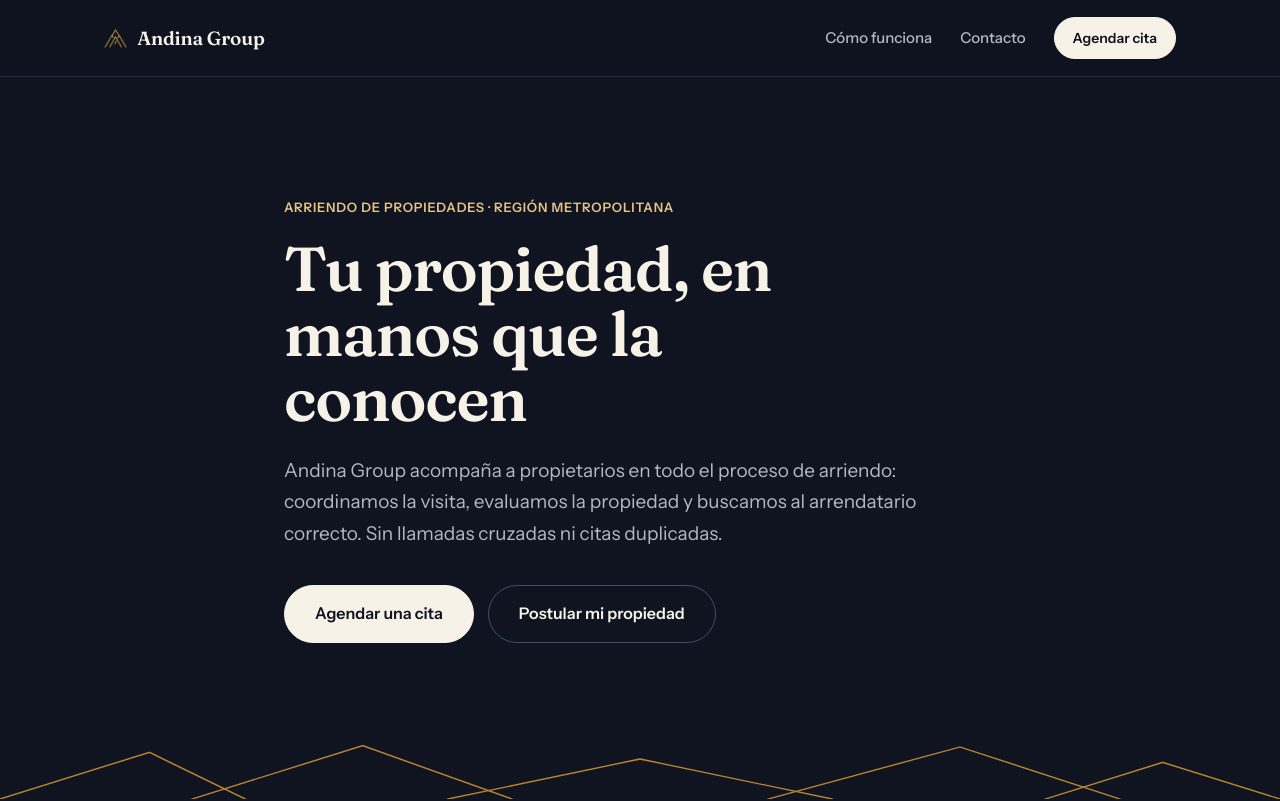
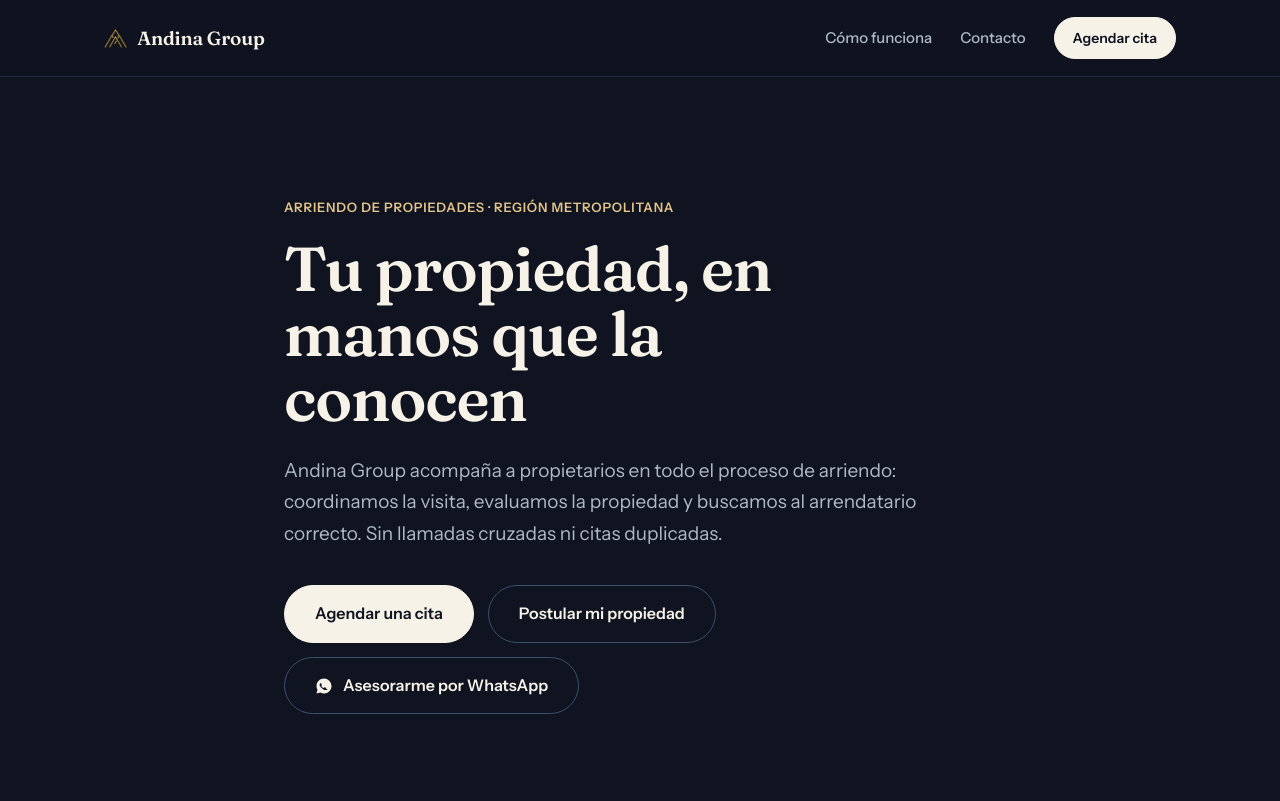
Before and after one commit to SVelez1904/andinagroup, a React (Vite) app: page / in a window 1280 px wide. Shown: the top 801 px of the page. Built offline with nearby package versions, Linux system fonts and the light colour scheme.

Commit message:
adaptacion de boton de whatsapp para contacto

```diff
--- a/src/App.css
+++ b/src/App.css
@@ -395,3 +395,33 @@
     order: 0;
   }
 }
+
+/* BOTÓN DE WHATSAPP INTEGRADO */
+.btn--whatsapp {
+  background: transparent;
+  color: #f7f2e7 !important;
+  border: 1px solid #3c4f6b; /* Mismo borde sutil que los otros botones ghost */
+  gap: 10px;
+
+  /* Forzamos a que herede exactamente la misma altura y padding que tus botones grandes */
+  padding: 15px 30px !important;
+  font-size: 16px !important;
+  font-weight: 600 !important;
+  border-radius: 999px !important;
+}
+
+/* Efecto al pasar el mouse */
+.btn--whatsapp:hover {
+  border-color: #25D366; /* El borde se ilumina sutilmente con el verde de WA */
+  color: #25D366 !important; /* El texto e icono cambian al verde de forma elegante */
+  background: rgba(37, 211, 102, 0.05); /* Un destello de fondo casi imperceptible */
+  transform: translateY(-1px);
+}
+
+/* El icono SVG se adapta al tamaño del texto */
+.btn__icon-wa {
+  width: 18px;
+  height: 18px;
+  flex-shrink: 0;
+  transition: color 0.2s ease;
+}
--- a/src/App.jsx
+++ b/src/App.jsx
@@ -1,6 +1,7 @@
 import React from 'react';
 import logo from './assets/logo.png';
 import './App.css';
+import WhatsAppButton from './WhatsAppBtn';
 
 // ---------------------------------------------------------------
 // Reemplaza estos dos links por los reales cuando los tengas listos.
@@ -67,6 +68,7 @@ function App() {
               <a className="btn btn--ghost btn--lg" href={FORM_URL} target="_blank" rel="noreferrer">
                 Postular mi propiedad
               </a>
+              <WhatsAppButton phoneNumber="56912345678" label="Asesorarme por WhatsApp" />
             </div>
           </div>
           <MountainDivider tone="gold" />
--- /dev/null
+++ b/src/WhatsAppBtn.jsx
@@ -0,0 +1,30 @@
+import React from 'react';
+
+// Mensaje codificado que generamos antes
+const DEFAULT_MESSAGE = "Hola, me gustaría obtener asesoramiento para potenciar mi propiedad y conocer las opciones disponibles. ¡Muchas gracias!";
+
+export default function WhatsAppButton({ phoneNumber = "56983076392", label = "Asesorarme por WhatsApp" }) {
+  // Codificamos el mensaje para que sea una URL segura
+  const encodedMessage = encodeURIComponent(DEFAULT_MESSAGE);
+  const whatsappUrl = `https://wa.me/${phoneNumber}?text=${encodedMessage}`;
+
+  return (
+    <a
+      href={whatsappUrl}
+      target="_blank"
+      rel="noreferrer"
+      className="btn btn--whatsapp btn--lg"
+    >
+      {/* Icono SVG de WhatsApp */}
+      <svg
+        className="btn__icon-wa"
+        viewBox="0 0 24 24"
+        fill="currentColor"
+        aria-hidden="true"
+      >
+        <path d="M12.012 2c-5.506 0-9.989 4.478-9.99 9.984a9.96 9.96 0 0 0 1.333 4.982L2 22l5.202-1.362a9.938 9.938 0 0 0 4.808 1.233h.005c5.505 0 9.99-4.478 9.99-9.984A9.99 9.99 0 0 0 12.012 2zm4.7 13.987c-.258.723-1.288 1.32-1.782 1.4-1.268.207-2.61-.318-4.24-1.12-2.185-1.074-3.595-3.3-3.705-3.447-.11-.148-.9-1.196-.9-2.28 0-1.085.567-1.616.768-1.834.203-.217.447-.272.595-.272.148 0 .296.002.425.008.135.006.317-.05.497.39.186.45.637 1.55.692 1.664.056.115.093.248.016.397-.074.15-.112.24-.22.373-.11.13-.23.293-.33.394-.11.103-.224.215-.096.435.127.22.565.933 1.21 1.505.83.74 1.53.968 1.748 1.078.217.11.347.09.475-.054.127-.145.547-.638.693-.855.148-.217.296-.18.497-.107.2.073 1.272.6 1.49.708.215.11.36.165.41.253.053.09.053.518-.205 1.24z"/>
+      </svg>
+      {label}
+    </a>
+  );
+}
```
